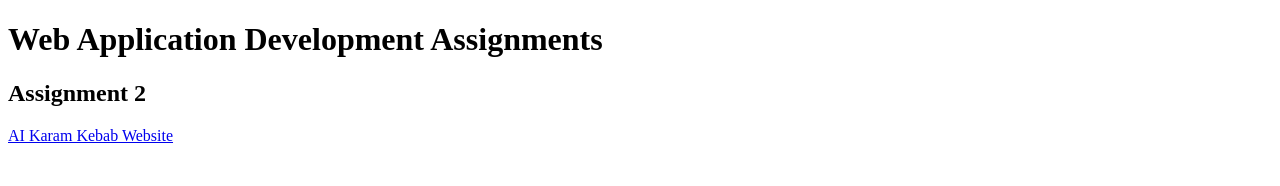
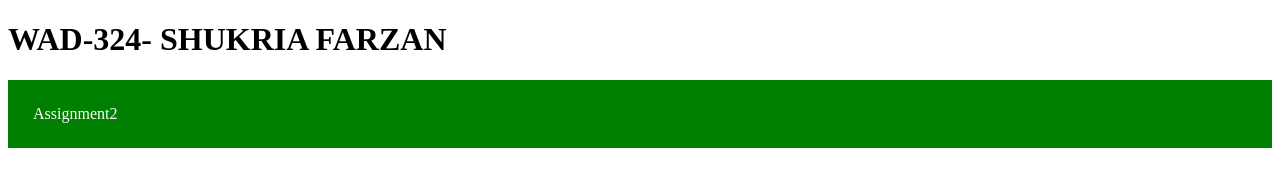
Before and after one commit to shukriafarzan34-a11y/WAD-Practice, a plain HTML site: page index.html in a window 1280 px wide. Drawn offline with Linux system fonts and the light colour scheme.

Commit message:
Update index.html

```diff
--- a/index.html
+++ b/index.html
@@ -2,12 +2,21 @@
 <html>
 <head>
     <title>WAD Assignments</title>
+    <style>
+        a{
+            display:block;
+            background: green;
+            color: white;
+            padding: 25px;
+            text-decoration:none;
+            margin:20px 0;
+        }
+    </style>
 </head>
 <body>
-    <h1>Web Application Development Assignments</h1>
+    <h1> WAD-324- SHUKRIA FARZAN </h1>
 
-    <h2>Assignment 2</h2>
-    <a href="Assignment2/home.html">AI Karam Kebab Website</a>
+    <a href="Assignment2/home.html">Assignment2</a>
 
 </body>
 </html>
```
